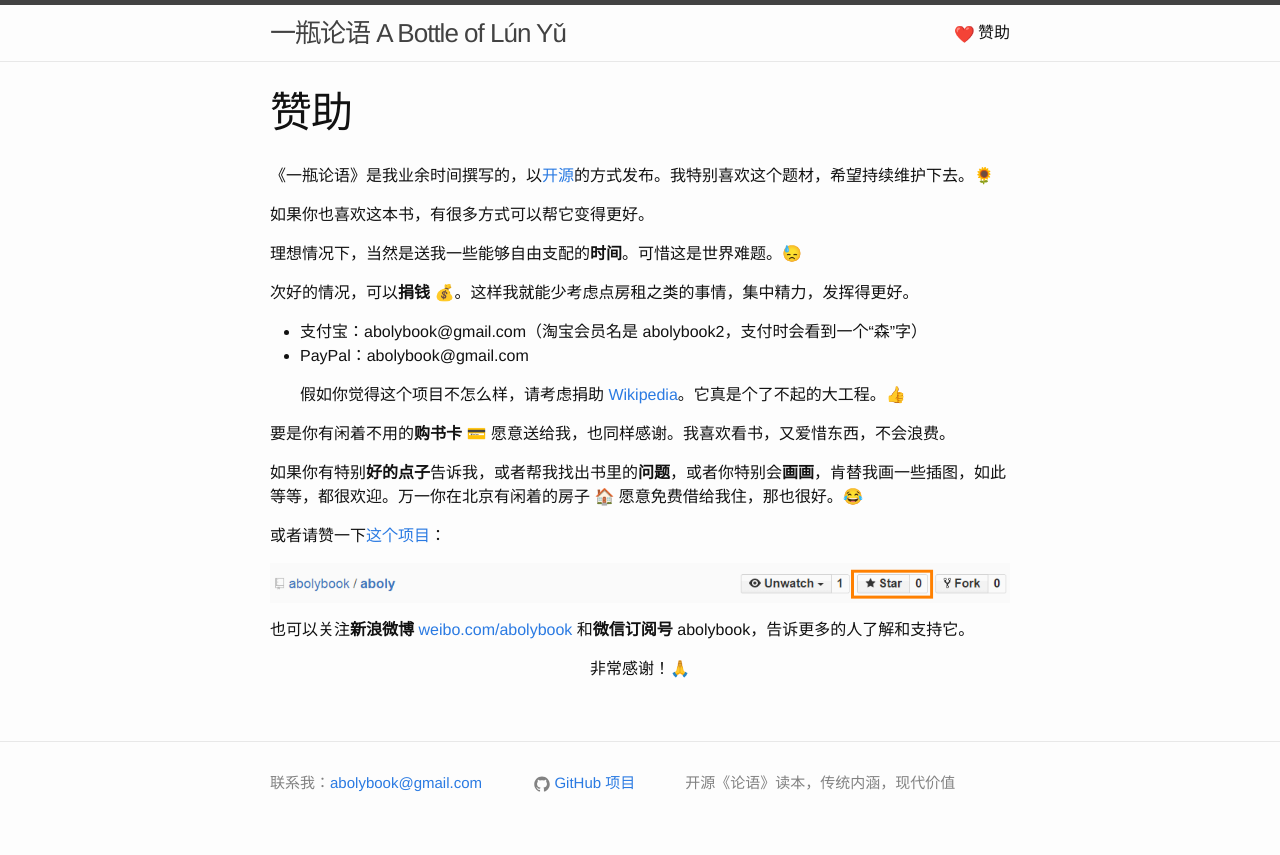
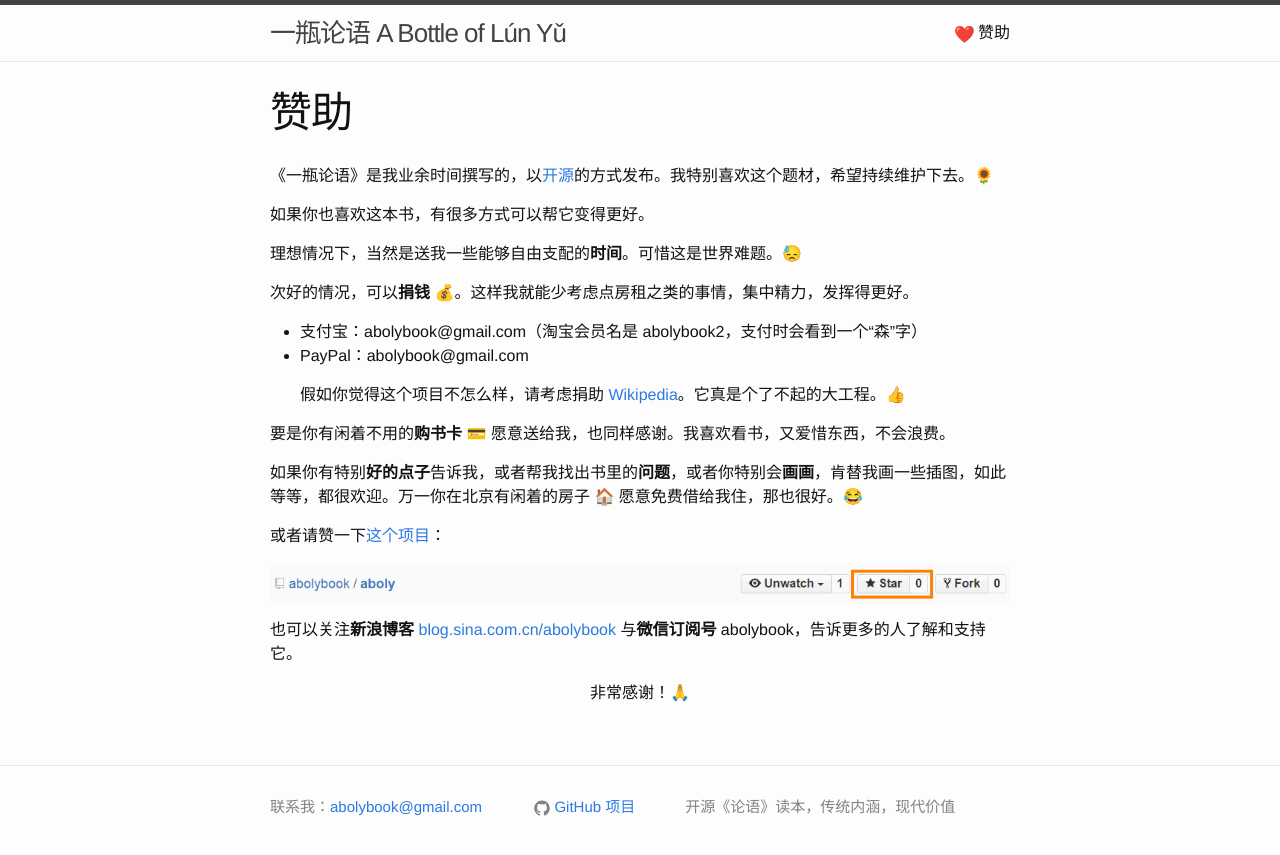
Before and after one commit to abolybook/abolybook.github.io, a Jekyll site: the page built from donate.md, in a window 1280 px wide. Shown: the top 855 px of the page. Built offline with Jekyll 4.4.1, drawn with Linux system fonts in a browser that asks for light colours; emoji names are drawn with the system emoji font.

Commit message:
Change 新浪微博 to 新浪博客.

```diff
--- a/donate.md
+++ b/donate.md
@@ -25,7 +25,7 @@
 
 ![star me](/img/star.png)
 
-也可以关注**新浪微博** [weibo.com/abolybook](http://weibo.com/abolybook) 和**微信订阅号** abolybook，告诉更多的人了解和支持它。
+也可以关注**新浪博客** [blog.sina.com.cn/abolybook](http://blog.sina.com.cn/abolybook) 与**微信订阅号** abolybook，告诉更多的人了解和支持它。
 
 非常感谢！:pray:
 {: style="text-align: center"}
--- a/index.html
+++ b/index.html
@@ -13,11 +13,11 @@
 
 <p style="text-align: center">
 百度网盘备份（国内访问较快）：<br>
-<a href="http://pan.baidu.com/s/1eRp6vMq">pan.baidu.com/s/1eRp6vMq</a>
+<a href="http://pan.baidu.com/s/1eRp6vMq#path=%252Faboly">pan.baidu.com/s/1eRp6vMq</a>
 </p>
 
 <p style="text-align: center">
-新浪微博：<a href="http://weibo.com/abolybook">weibo.com/abolybook</a><br>
+新浪博客：<a href="http://blog.sina.com.cn/abolybook">blog.sina.com.cn/abolybook</a><br>
 微信订阅号：abolybook
 </p>
 
```
